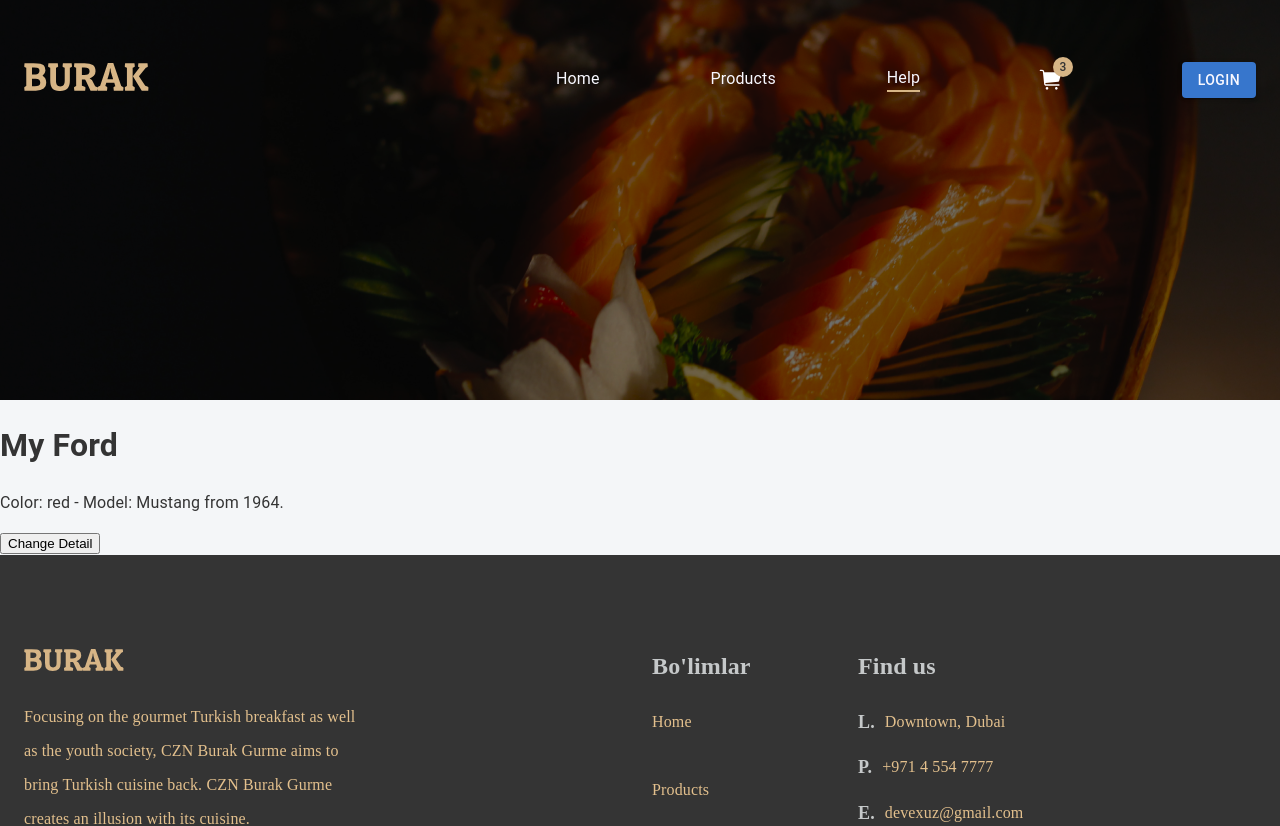
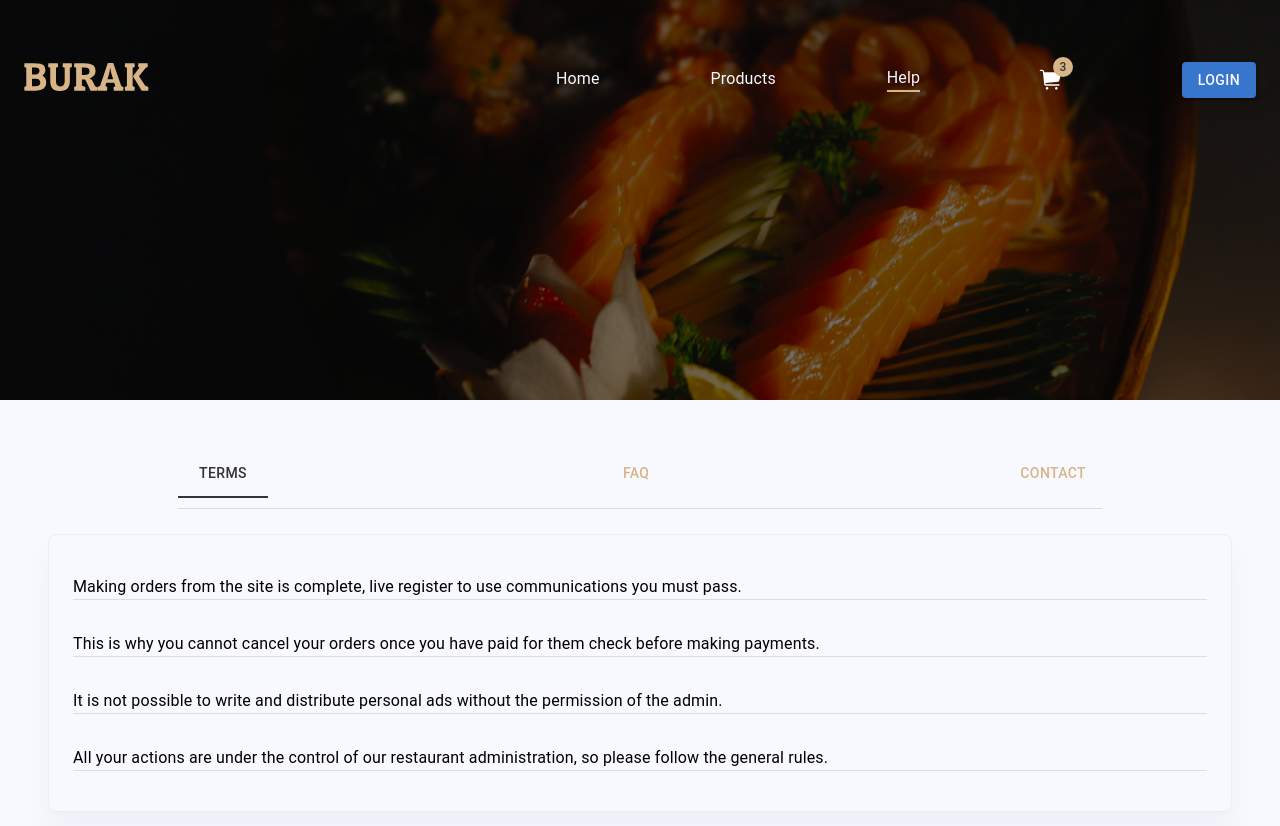
Before and after one commit to sardorbek-0515/burak-react, a React (Create React App) app: page /help in a window 1280 px wide. Shown: the top 826 px of the page. Built offline with nearby package versions, Linux system fonts and the light colour scheme.

Commit message:
fix: modify homePage screen component

```diff
--- a/src/app/App.tsx
+++ b/src/app/App.tsx
@@ -8,12 +8,10 @@ import UserPage from "./screens/userPage";
 import HomeNavbar from "./components/headers/HomeNavbar";
 import OtherNavbar from "./components/headers/OtherNavbar";
 import Footer from "./components/footer";
-// eslint-disable-next-line @typescript-eslint/no-unused-vars
 import HelpPage from "./screens/helpPage";
 import "../css/app.css";
 import "../css/navbar.css";
 import "../css/footer.css";
-import Test from "./screens/Test";
 
 function App() {
   const location = useLocation();
@@ -33,8 +31,7 @@ function App() {
           <UserPage />
         </Route>
         <Route path="/help">
-        <Test/>
-          {/* <HelpPage /> */}
+          <HelpPage />
         </Route>
         <Route path="/">
           <HomePage />
```
